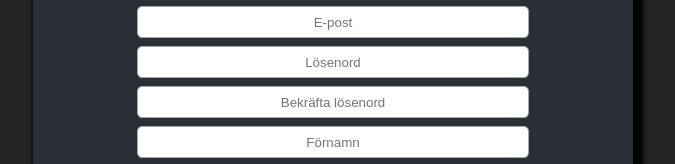
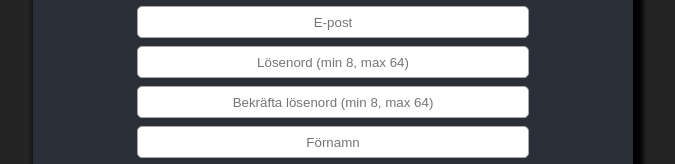
Before and after one commit to johnsson84/VitalVibe_Frontend, a React (Vite) app: page /register in a window 1280 px wide. Shown: the part 305-469 px from the top of the page, without its empty margins (307-982 px from the left). Built offline with nearby package versions, Linux system fonts and the light colour scheme.

Commit message:
Ändrat errorMessage till svenska, lagt till min och max tecken i placeholder lösenord, Fixat age validation till 12 år.

```diff
--- a/src/pages/registerpage/Registerpage.jsx
+++ b/src/pages/registerpage/Registerpage.jsx
@@ -69,10 +69,10 @@ const Registerpage = () => {
 
     // CHECK PASSWORD MATCH
     if (registerData.password !== registerData.confirmpassword) {
-      setErrorMessage("the given password did not match");
+      setErrorMessage("Lösenorden matchar inte");
       return;
     }
-
+      // CHECK IF PASSWORD IS EMPTY OR BLANKSPACE.
     if (registerData.age.trim() === "") {
       setErrorMessage("Fält ej ifyllda. vänligen fyll i alla fält");
       return;
@@ -81,9 +81,9 @@ const Registerpage = () => {
     // VALIDATE THE AGE
     if (
       !Number.isInteger(Number(registerData.age)) ||
-      Number(registerData.age) <= 10
+      Number(registerData.age) <= 11
     ) {
-      setErrorMessage("Vänligen ange en giltig ålder\n (minimum 10 år.)");
+      setErrorMessage("Vänligen ange en giltig ålder\n (minimum 12 år.)");
       return;
     }
 
@@ -105,6 +105,7 @@ const Registerpage = () => {
 
       if (res.status === 200) {
         console.log("regristrering ok");
+        // Storing popupmessage, Getting it onece the user is redirected to login.
         localStorage.setItem(
           "popupmessage",
           "Lyckad Registrering!\nVänligen logga in"
@@ -184,7 +185,7 @@ const Registerpage = () => {
               name="password"
               value={registerData.password}
               onChange={handleInputChange}
-              placeholder="Lösenord"
+              placeholder="Lösenord (min 8, max 64)"
             />
             {submitted && isFieldEmpty("confirmpassword") && (
               <p className="p-demand">Bekräfta lösenord *</p>
@@ -195,7 +196,7 @@ const Registerpage = () => {
               name="confirmpassword"
               value={registerData.confirmpassword}
               onChange={handleInputChange}
-              placeholder="Bekräfta lösenord"
+              placeholder="Bekräfta lösenord (min 8, max 64)"
             />
             {submitted && isFieldEmpty("firstName") && (
               <p className="p-demand">Förnamn *</p>
```
